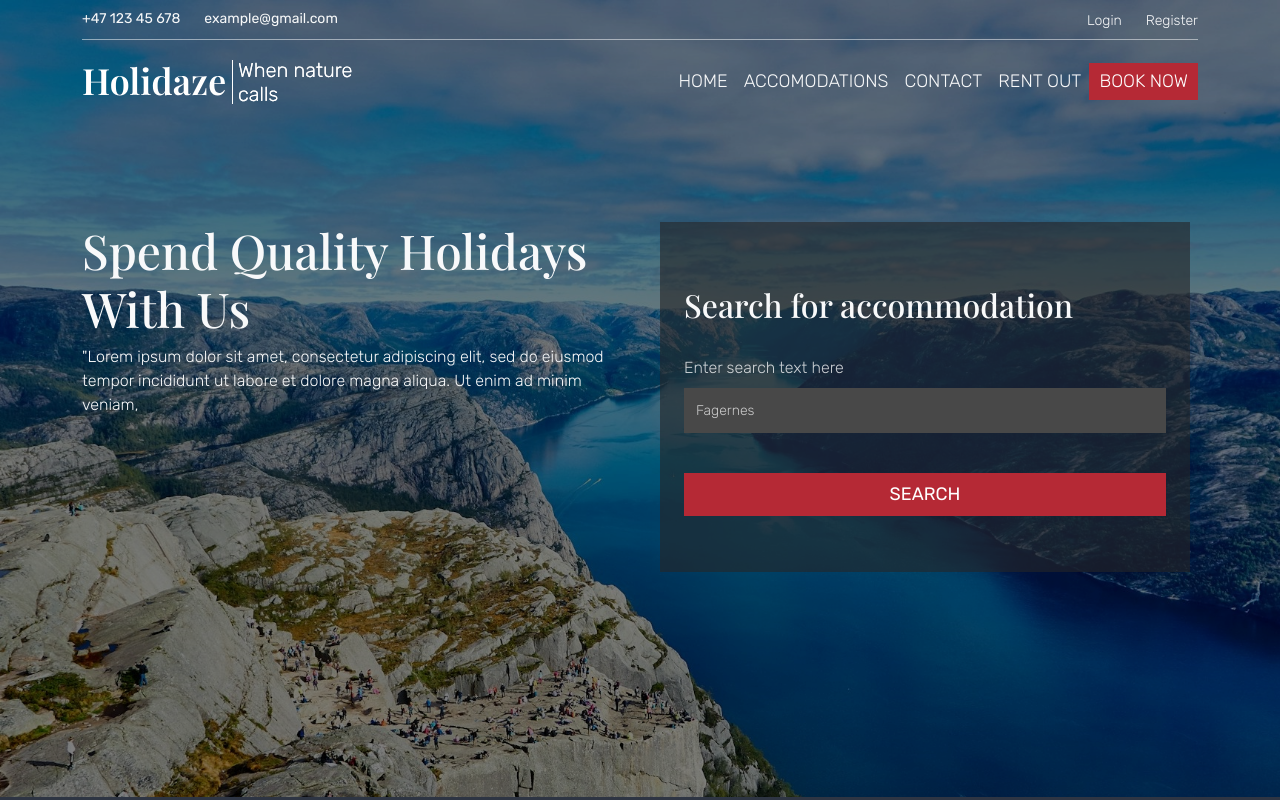
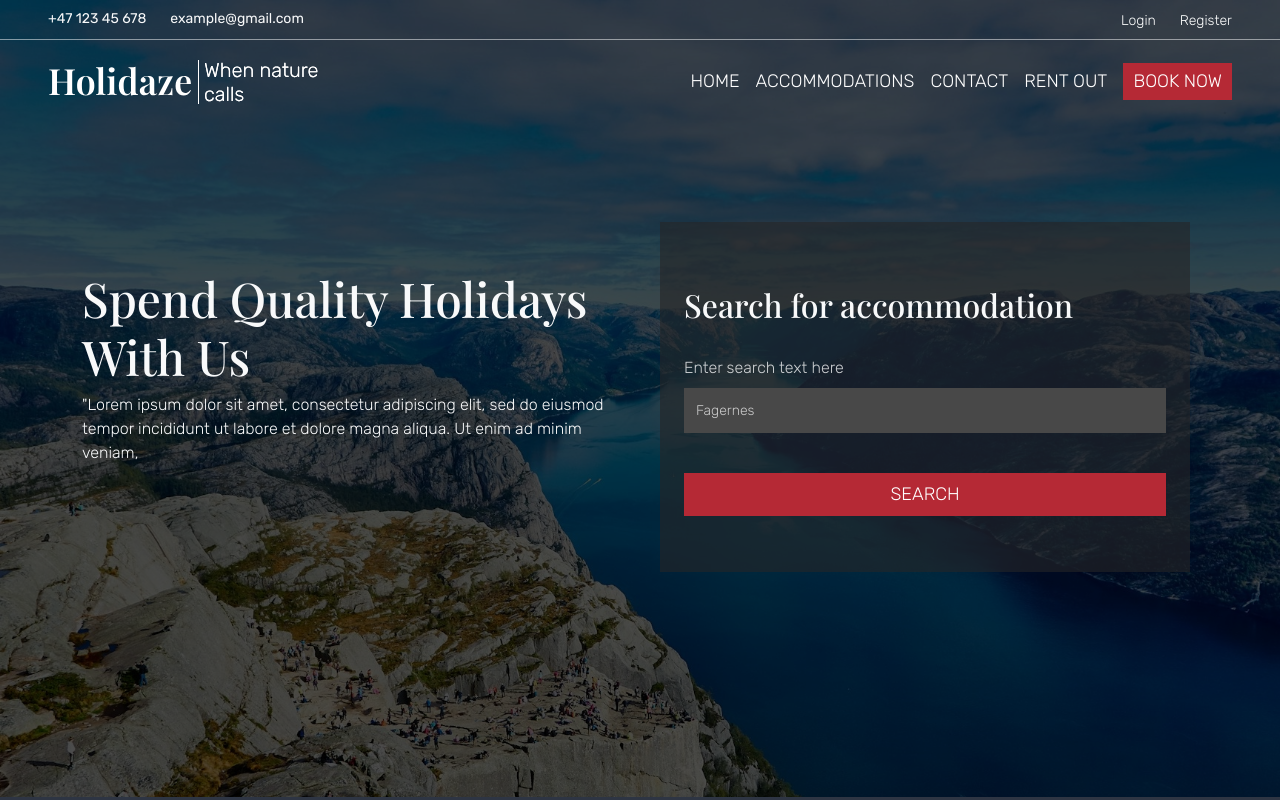
Before and after one commit to teehbee/project-exam-2, a React (Vite) app: page / in a window 1280 px wide. Shown: the top 800 px of the page. Built offline with nearby package versions, Linux system fonts and the light colour scheme; a web font is replaced by a local one.

Commit message:
complete header and footer with hover states

```diff
--- a/src/components/navigation/footer.tsx
+++ b/src/components/navigation/footer.tsx
@@ -15,24 +15,24 @@ function Footer() {
             </Link>
           </div>
           <div className="col-12 col-lg-2 py-3 py-lg-0 text-decoration-none d-lg-flex flex-column text-start-lg">
-            <Link className="text-decoration-none text-light fs-0-875rem fw-light fs-0-75rem-to-1-125rem px-2 py-lg-2" to="/">
+            <Link className="nav-link-styling fs-0-75rem-to-1-125rem px-2 py-lg-2" to="/">
               HOME
             </Link>
-            <Link className="text-decoration-none text-light fs-0-875rem fw-light fs-0-75rem-to-1-125rem px-2 py-lg-2" to="venues">
+            <Link className="nav-link-styling fs-0-75rem-to-1-125rem px-2 py-lg-2" to="venues">
               ACCOMODATION
             </Link>
-            <Link className="text-decoration-none text-light fs-0-875rem fw-light fs-0-75rem-to-1-125rem px-2 py-lg-2" to="contact">
+            <Link className="nav-link-styling fs-0-75rem-to-1-125rem px-2 py-lg-2" to="contact">
               CONTACT
             </Link>
-            <Link className="text-decoration-none text-light fs-0-875rem fw-light fs-0-75rem-to-1-125rem px-2 py-lg-2" to="rent-out">
+            <Link className="nav-link-styling fs-0-75rem-to-1-125rem px-2 py-lg-2" to="rent-out">
               RENT OUT
             </Link>
           </div>
           <div className="col-12 col-lg-2 text-decoration-none d-lg-flex flex-column text-start-lg">
-            <Link className="text-decoration-none text-light fs-0-875rem fw-light fs-0-75rem-to-1-125rem px-2 py-lg-1" to="login">
+            <Link className="nav-link-styling fs-0-75rem-to-1-125rem px-2 py-lg-1" to="login">
               Login
             </Link>
-            <Link className="text-decoration-none text-light fs-0-875rem fw-light fs-0-75rem-to-1-125rem px-2 py-lg-1" to="register">
+            <Link className="nav-link-styling fs-0-75rem-to-1-125rem px-2 py-lg-1" to="register">
               Register
             </Link>
           </div>
--- a/src/components/navigation/header.tsx
+++ b/src/components/navigation/header.tsx
@@ -29,55 +29,54 @@ function Header() {
 
   return (
     <header className={`position-relative ${isTransparent && !dropDownOpen ? "" : "bg-dark-gray-color"}`}>
-      <div className="main-nav container">
+      <div className="main-nav">
         <div className="upper-nav d-none d-md-flex py-2 ps-0 justify-content-between border-bottom-white">
-          <ul className="d-md-flex flex-row d-none ps-0">
+          <ul className="d-md-flex flex-row d-none ps-5">
             <li className="pe-4 text-light fs-0-875rem">+47 123 45 678</li>
             <li className="text-light fs-0-875rem">example@gmail.com</li>
           </ul>
-          <ul className="d-md-flex d-none">
+          <ul className="d-md-flex d-none pe-5">
             <li className="pe-4">
-              <Link className="text-decoration-none text-light fs-0-875rem fw-light" to="venues">
+              <Link className="nav-link-styling fs-0-875rem" to="login">
                 Login
               </Link>
             </li>
             <li>
-              <Link className="text-decoration-none text-light fs-0-875rem fw-light" to="register">
+              <Link className="nav-link-styling fs-0-875rem" to="register">
                 Register
               </Link>
             </li>
             <li>
-              <Link className="text-decoration-none text-light fs-0-875rem fw-light" to="profile">
+              <Link to="profile">
                 <img className="d-none" src={profileIcon} alt="" />
               </Link>
             </li>
           </ul>
         </div>
         <Navbar expand="lg" className={`py-3 ${isTransparent && !dropDownOpen ? "" : "bg-dark-gray-color"}`}>
-          <Link to="/">
+          <Link to="/" className="ps-5">
             <picture className="cursor-pointer">
               <source media="(min-width: 992px)" srcSet={logoLarge} />
               <img src={logoSmall} aria-label="main logo" />
             </picture>
           </Link>
-          <Navbar.Toggle aria-controls="basic-navbar-nav" onClick={() => setIsDropDownOpen(!dropDownOpen)} />
-          <Navbar.Collapse id="basic-navbar-nav">
+          <Navbar.Toggle aria-controls="basic-navbar-nav" className="me-5" onClick={() => setIsDropDownOpen(!dropDownOpen)} />
+          <Navbar.Collapse id="basic-navbar-nav" className="pe-5">
             <Nav className="dropdown-active ms-auto align-items-center">
-              <Link className="text-light fs-1-125rem fw-light nav-link" to="/">
+              <Link className="nav-link-styling fs-1-125rem m-2" to="/">
                 HOME
               </Link>
-              <Link to="venues" className="text-light fs-1-125rem fw-light"></Link>
-              <Link className="text-light fs-1-125rem fw-light nav-link" to="contact">
-                ACCOMODATIONS
+              <Link className="nav-link-styling fs-1-125rem m-2" to="contact">
+                ACCOMMODATIONS
               </Link>
-              <Link className="text-light fs-1-125rem fw-light nav-link" to="contact">
+              <Link className="nav-link-styling fs-1-125rem m-2" to="contact">
                 CONTACT
               </Link>
-              <Link className="text-light fs-1-125rem fw-light nav-link" to="rent-out">
+              <Link className="nav-link-styling fs-1-125rem m-2" to="rent-out">
                 RENT OUT
               </Link>
               <Link to="venues">
-                <button className="main-button-red fw-light fs-1-125rem fw-light">BOOK NOW</button>
+                <button className="main-button-red fs-1-125rem ms-2">BOOK NOW</button>
               </Link>
               <div className="d-md-none text-center">
                 <Link className="text-light fs-1-125rem fw-light nav-link" to="login">
--- a/src/pages/home.tsx
+++ b/src/pages/home.tsx
@@ -12,7 +12,7 @@ function Home() {
         <div className="container">
           <div className="row">
             <div className="col-12 col-lg-6">
-              <h1 className="text-light secondary-font fs-2rem-to-3rem">Spend Quality Holidays With Us</h1>
+              <h1 className="text-light secondary-font fs-2rem-to-3rem pt-lg-5">Spend Quality Holidays With Us</h1>
               <p className="text-light fw-light">"Lorem ipsum dolor sit amet, consectetur adipiscing elit, sed do eiusmod tempor incididunt ut labore et dolore magna aliqua. Ut enim ad minim veniam,</p>
             </div>
             <div className="col-12 col-lg-6">
--- a/src/styles/style.scss
+++ b/src/styles/style.scss
@@ -93,7 +93,7 @@ $custom-fs-4-rem: 4rem;
   width: 100%;
   height: 100%;
   object-fit: cover;
-  filter: brightness(50%);
+  filter: brightness(30%);
   z-index: -1;
 }
 
@@ -138,6 +138,16 @@ header {
   z-index: 1000;
 }
 
+.nav-link-styling {
+  color: white;
+  font-weight: 200;
+  text-decoration: none;
+}
+
+.nav-link-styling:hover {
+  font-weight: 400;
+}
+
 // Buttons
 
 .main-button-red {
@@ -146,6 +156,12 @@ header {
   color: white;
   border: none;
   padding: 5px 10px;
+  font-weight: 200;
+}
+
+.main-button-red:hover {
+  font-weight: 300;
+  background-color: #871b25;
 }
 
 // Borders
```
